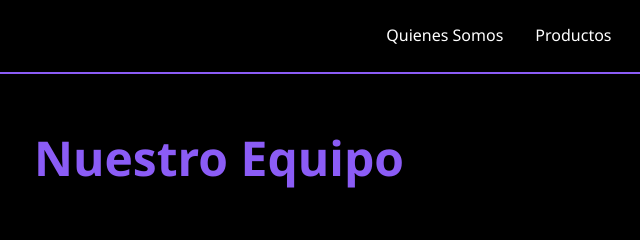
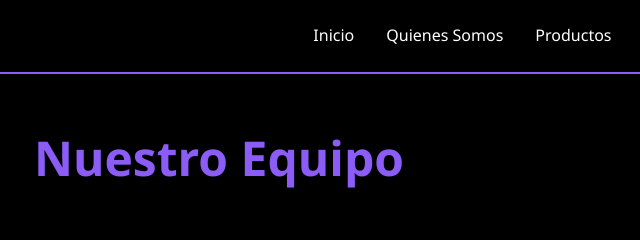
Before and after one commit to NEXTGENS223/Black-Panther, a plain HTML site: page quienes_somos.html in a window 1280 px wide. Shown: the top 240 px of the page, 421-1061 px from the left. Drawn offline with Linux system fonts and the light colour scheme.

Commit message:
Update quienes_somos.html

```diff
--- a/quienes_somos.html
+++ b/quienes_somos.html
@@ -212,6 +212,7 @@
         </div>
         <div class="menu-toggle">☰</div>
         <div class="nav-links">
+<a href="index.html">Inicio</a>
             <a href="index.html#about">Quienes Somos</a>
             <a href="index.html#portfolio">Productos</a>
             <a href="index.html#instructions">Instrucciones</a>
```
